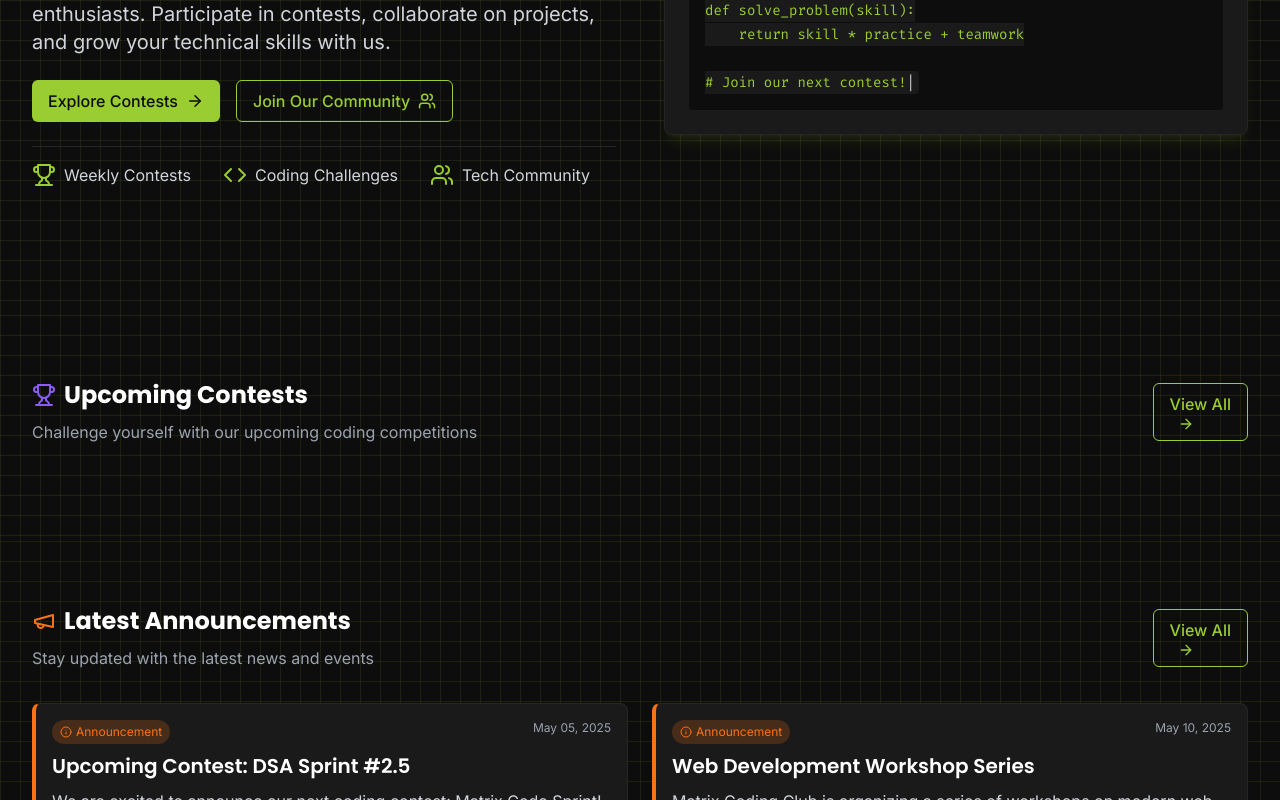
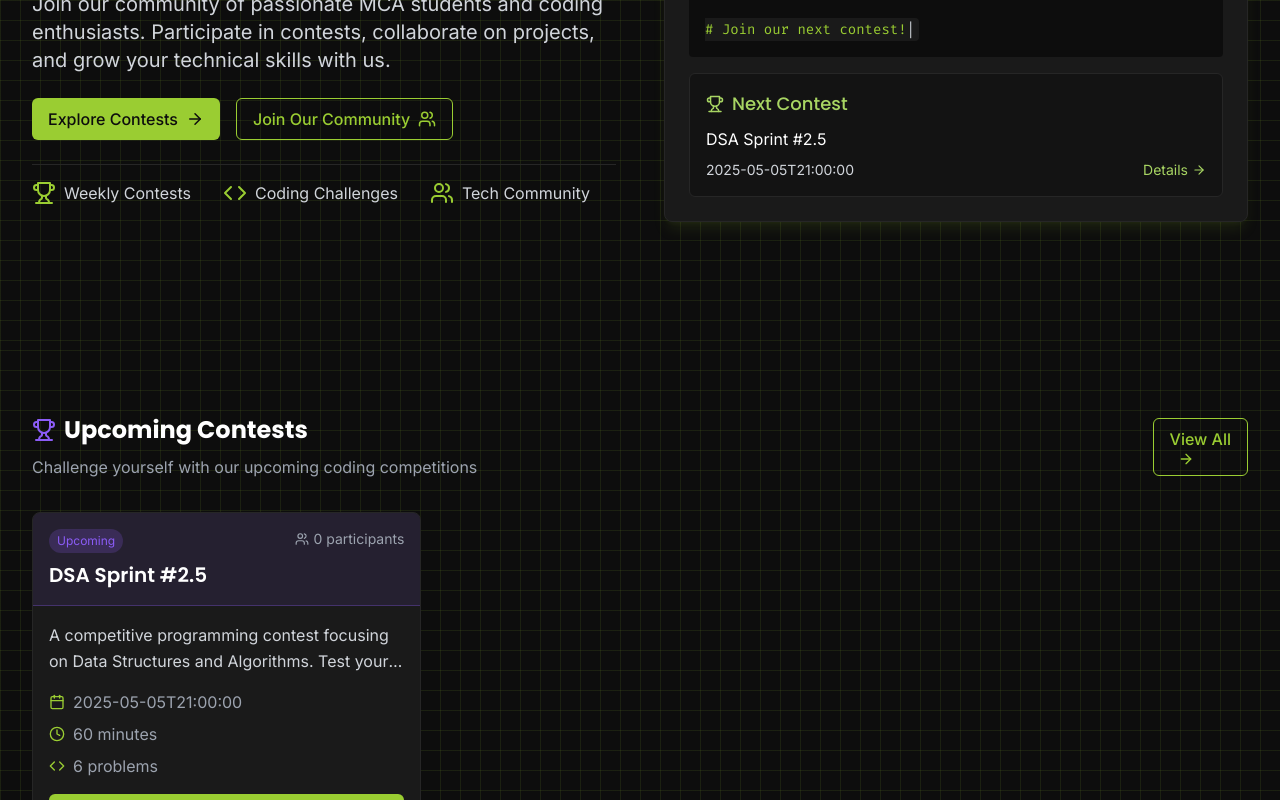
Before and after one commit to Sachinrodies/MATRIX-coding-club-MANIT, a React (Vite) app: page / in a window 1280 px wide. Shown: the part 360-1160 px from the top of the page. Built offline with nearby package versions, Linux system fonts and the light colour scheme.

Commit message:
upcoming contest card created

```diff
--- a/src/data/mockContestData.ts
+++ b/src/data/mockContestData.ts
@@ -1,6 +1,17 @@
 import { Contest, Problem, Participant } from '../types/contest';
 
 export const mockContests: Contest[] = [
+  {
+    id: 'contest-14',
+    title: 'DSA Sprint #2.5',
+    description: 'A competitive programming contest focusing on Data Structures and Algorithms. Test your skills in solving complex problems efficiently.',
+    date: '2025-05-05T21:00:00',
+    duration: '60 minutes',
+    problemCount: 6,
+    participantsCount: 0,
+    status: 'upcoming',
+    externalLink: 'https://www.hackerrank.com/contests/dsa-sprint-2-5'
+  },
   {
     id: 'contest-13',
     title: 'DSA Sprint #2.4',
```
